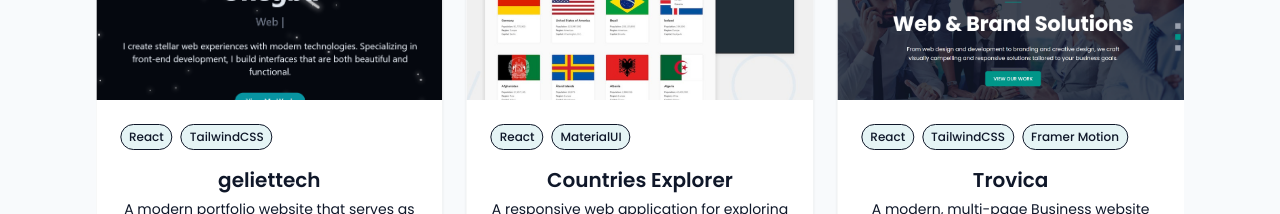
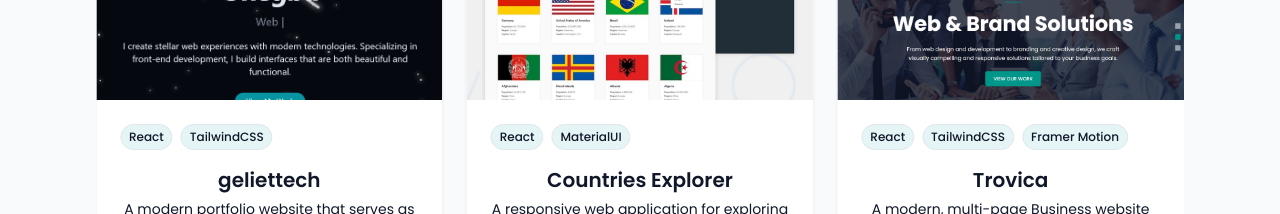
Before and after one commit to geliettech/geliettech, a React (Vite) app: page / in a window 1280 px wide. Shown: the part 4100-4314 px from the top of the page. Built offline with nearby package versions, Linux system fonts and the light colour scheme; no server answers.

Commit message:
update project section

```diff
--- a/src/components/Projects.jsx
+++ b/src/components/Projects.jsx
@@ -48,7 +48,7 @@
                   {/* Tags */}
                   <div className="flex flex-wrap gap-2 mb-3 sm:mb-4">
                     {project.tags.map((tag, index) => (
-                      <span key={index} className="px-2 py-1 text-xs font-medium border rounded-full bg-primary/10 text-muted-foreground">
+                      <span key={index} className="px-2 py-1 text-xs font-medium border border-border rounded-full bg-primary/10 text-muted-foreground">
                         {tag}
                       </span>
                     ))}
```
